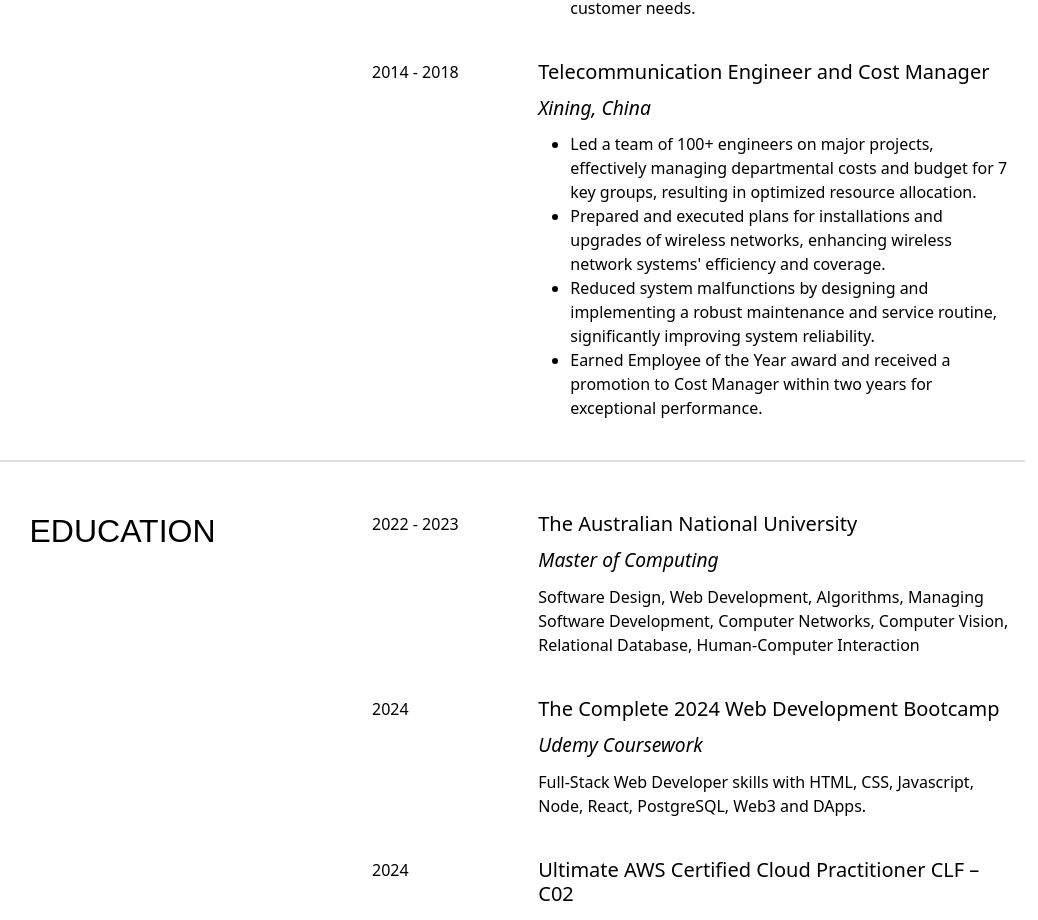
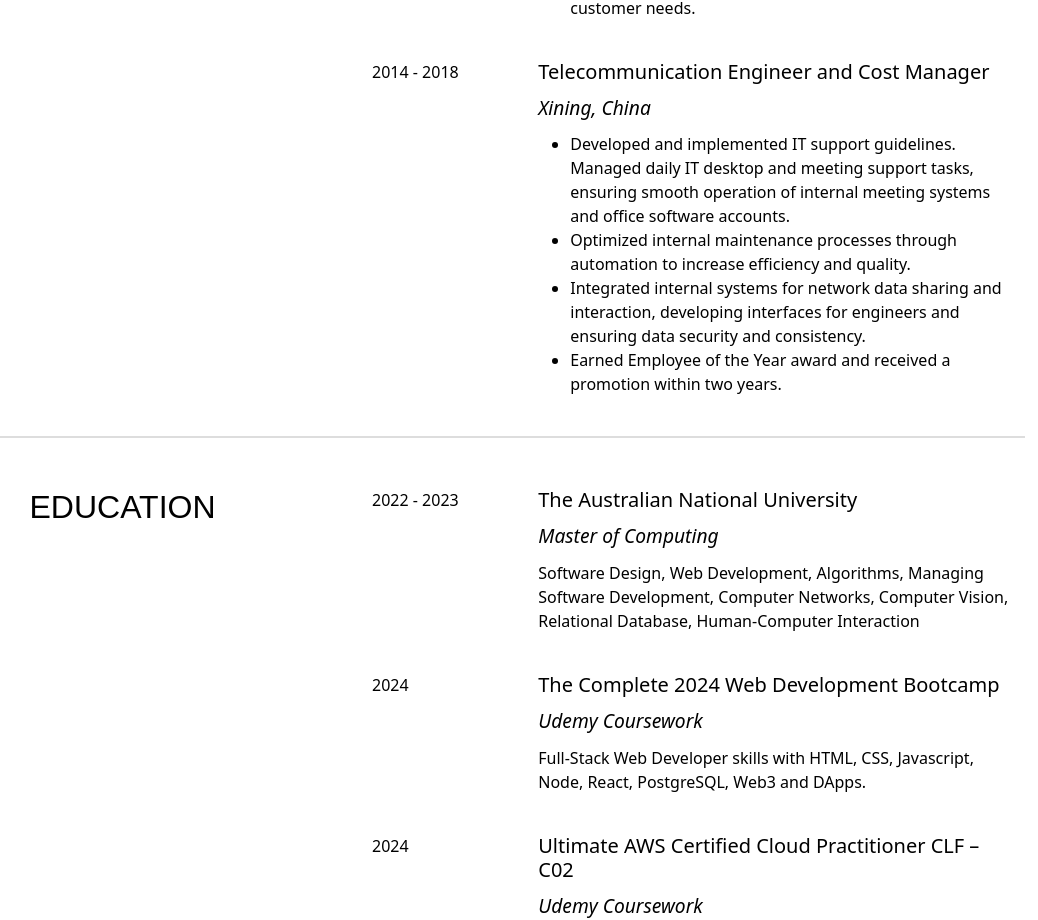
Before and after one commit to Xiaoting-Ma/My-Portfolio, a React (Create React App) app: page / in a window 1280 px wide. Shown: the part 3734-4654 px from the top of the page, without its empty margins (185-1223 px from the left). Built offline with nearby package versions, Linux system fonts and the light colour scheme.

Commit message:
Updated text information

```diff
--- a/src/components/Experiences.js
+++ b/src/components/Experiences.js
@@ -14,7 +14,7 @@ const Experiences = () => {
       dateRange: "2014 - 2018",
       title: "Telecommunication Engineer and Cost Manager",
       subtitle: "Xining, China",
-      description: ["Led a team of 100+ engineers on major projects, effectively managing departmental costs and budget for 7 key groups, resulting in optimized resource allocation. ", "Prepared and executed plans for installations and upgrades of wireless networks, enhancing wireless network systems' efficiency and coverage.", "Reduced system malfunctions by designing and implementing a robust maintenance and service routine, significantly improving system reliability.", "Earned Employee of the Year award and received a promotion to Cost Manager within two years for exceptional performance."]
+      description: ["Developed and implemented IT support guidelines. Managed daily IT desktop and meeting support tasks, ensuring smooth operation of internal meeting systems and office software accounts. ", "Optimized internal maintenance processes through automation to increase efficiency and quality. ", "Integrated internal systems for network data sharing and interaction, developing interfaces for engineers and ensuring data security and consistency. ", "Earned Employee of the Year award and received a promotion within two years. "]
     }
   ];
 
```
